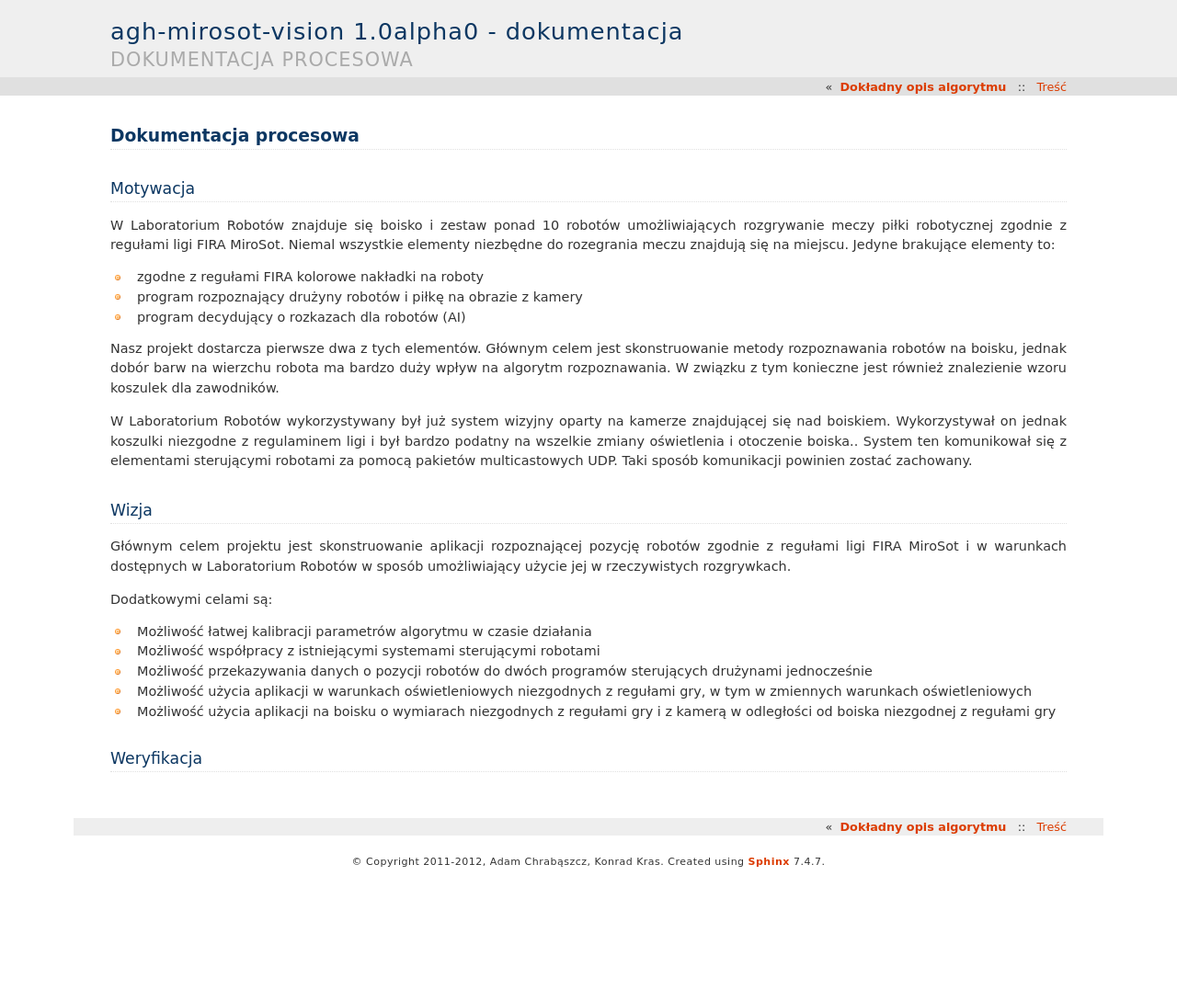
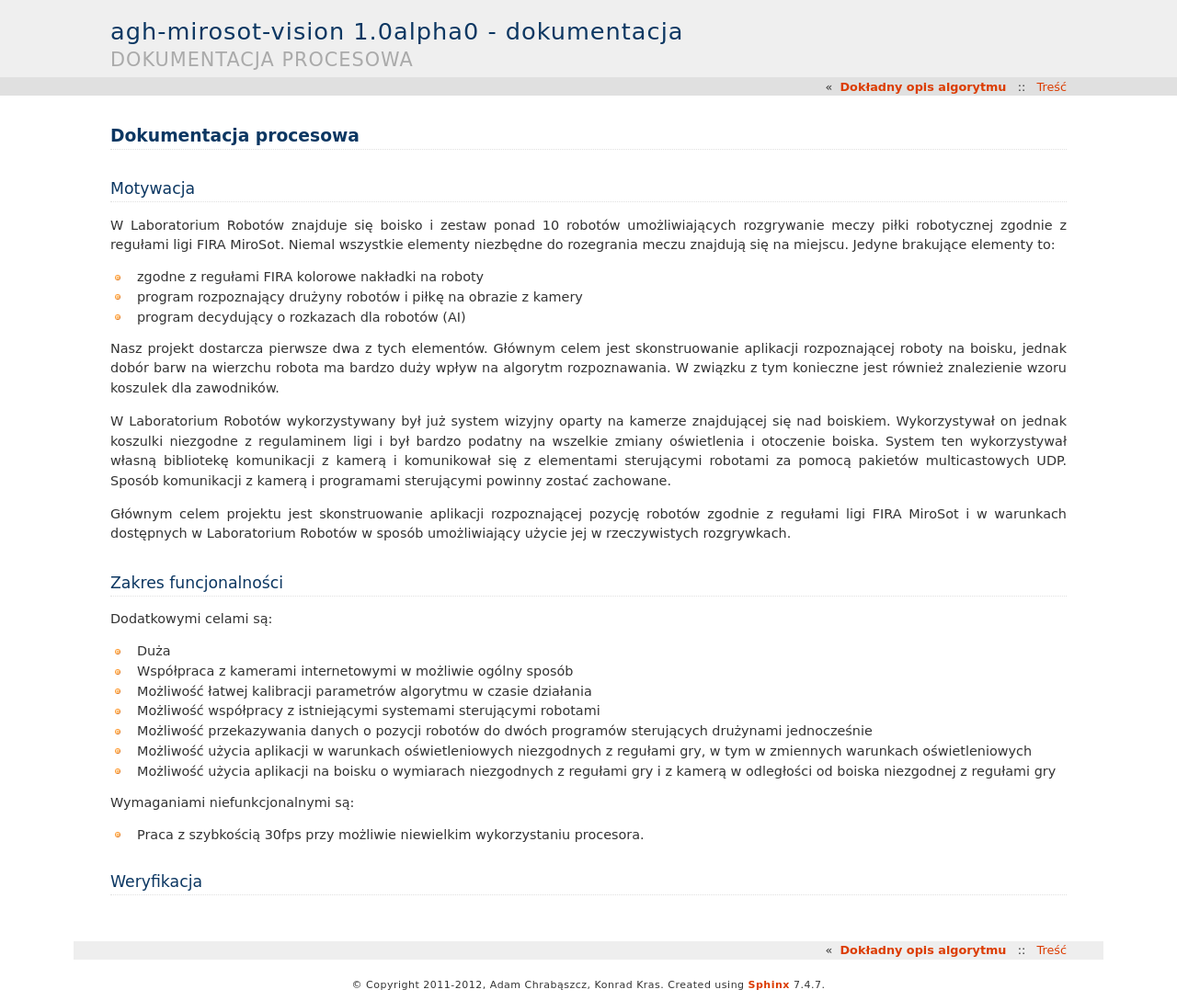
Before and after one commit to admchr/agh-mirosot-vision, a Sphinx documentation site: the page built from doc/process/processdoc.rst, in a window 1280 px wide. Shown: the whole page at 92% size. Built offline with Sphinx 7.4.7, drawn with Linux system fonts in a browser that asks for light colours; formulas are drawn with MathJax 3; pages that are not in the unit, such as notebooks, are missing from menus; before the commit the page ends 955 px from its top, so only the background shows below that.

Commit message:
some docs changes

```diff
--- a/doc/arch/archdoc.rst
+++ b/doc/arch/archdoc.rst
@@ -6,6 +6,7 @@ Dokumentacja techniczna
 ..
     Tu:
 
+    * Phillips spc1300NC
     * opis przepływu danych w algorytmie
     * można dużo mówić, dlaczego coś zostało zrobione tak, jak zostało
     * problemy z balansem bieli, z kolorami, z jasnością, ze sklejaniem się robotów,
--- a/doc/process/processdoc.rst
+++ b/doc/process/processdoc.rst
@@ -57,36 +57,42 @@ Motywacja
 
 W Laboratorium Robotów znajduje się boisko i zestaw ponad 10 robotów
 umożliwiających rozgrywanie meczy piłki robotycznej zgodnie z regułami ligi
-FIRA MiroSot. Niemal wszystkie elementy niezbędne do rozegrania meczu znajdują się na
-miejscu. Jedyne brakujące elementy to:
+FIRA MiroSot. Niemal wszystkie elementy niezbędne do rozegrania meczu znajdują
+się na miejscu. Jedyne brakujące elementy to:
 
 * zgodne z regułami FIRA kolorowe nakładki na roboty
 * program rozpoznający drużyny robotów i piłkę na obrazie z kamery
 * program decydujący o rozkazach dla robotów (AI)
 
 Nasz projekt dostarcza pierwsze dwa z tych elementów. Głównym celem
-jest skonstruowanie metody rozpoznawania robotów na boisku, jednak dobór barw
+jest skonstruowanie aplikacji rozpoznającej roboty na boisku, jednak dobór barw
 na wierzchu robota ma bardzo duży wpływ na algorytm rozpoznawania. W związku z
 tym konieczne jest również znalezienie wzoru koszulek dla zawodników.
 
 W Laboratorium Robotów wykorzystywany był już system wizyjny oparty na kamerze
 znajdującej się nad boiskiem. Wykorzystywał on jednak koszulki niezgodne z
 regulaminem ligi i był bardzo podatny na wszelkie zmiany oświetlenia i
-otoczenie boiska.. System ten komunikował się z elementami sterującymi robotami
-za pomocą pakietów multicastowych UDP. Taki sposób komunikacji powinien zostać
-zachowany.
-
-
-Wizja
------
+otoczenie boiska. System ten wykorzystywał własną bibliotekę komunikacji z
+kamerą i komunikował się z elementami sterującymi robotami
+za pomocą pakietów multicastowych UDP. Sposób komunikacji z kamerą i programami
+sterującymi powinny zostać zachowane.
 
 Głównym celem projektu jest skonstruowanie aplikacji rozpoznającej pozycję
 robotów zgodnie z regułami ligi FIRA MiroSot i w warunkach dostępnych w
 Laboratorium Robotów w sposób umożliwiający użycie jej w rzeczywistych
 rozgrywkach.
 
+Zakres funcjonalności
+---------------------
+
+..
+    TODO WTF
+
+
 Dodatkowymi celami są:
 
+* Duża
+* Współpraca z kamerami internetowymi w możliwie ogólny sposób
 * Możliwość łatwej kalibracji parametrów algorytmu w czasie działania
 * Możliwość współpracy z istniejącymi systemami sterującymi robotami
 * Możliwość przekazywania danych o pozycji robotów do dwóch programów
@@ -96,6 +102,10 @@ Dodatkowymi celami są:
 * Możliwość użycia aplikacji na boisku o wymiarach niezgodnych z regułami gry
   i z kamerą w odległości od boiska niezgodnej z regułami gry
 
+Wymaganiami niefunkcjonalnymi są:
+
+* Praca z szybkością 30fps przy możliwie niewielkim wykorzystaniu procesora.
+
 
 Weryfikacja
 -----------
```
Also changed, not shown: doc/arch/generaldoc.rst (+6 -2 lines).
